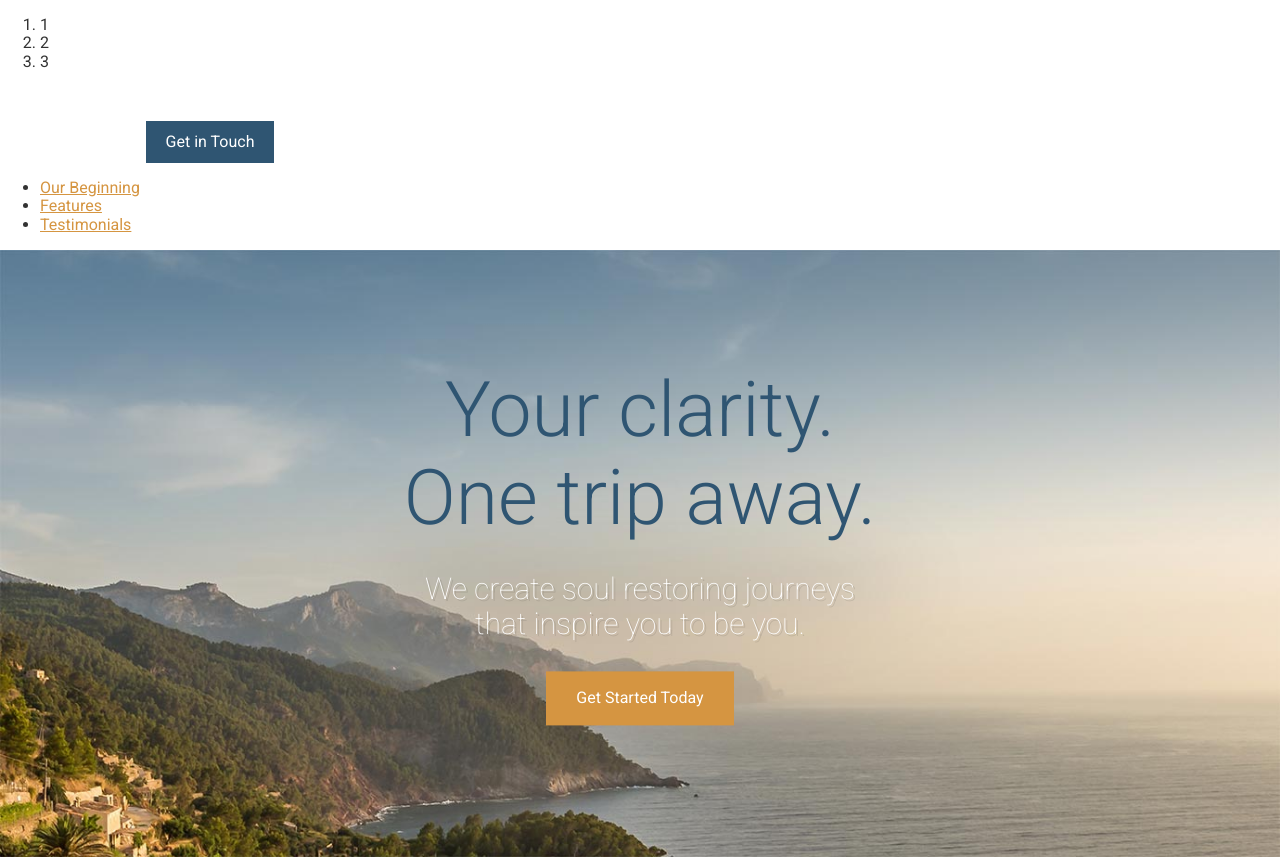
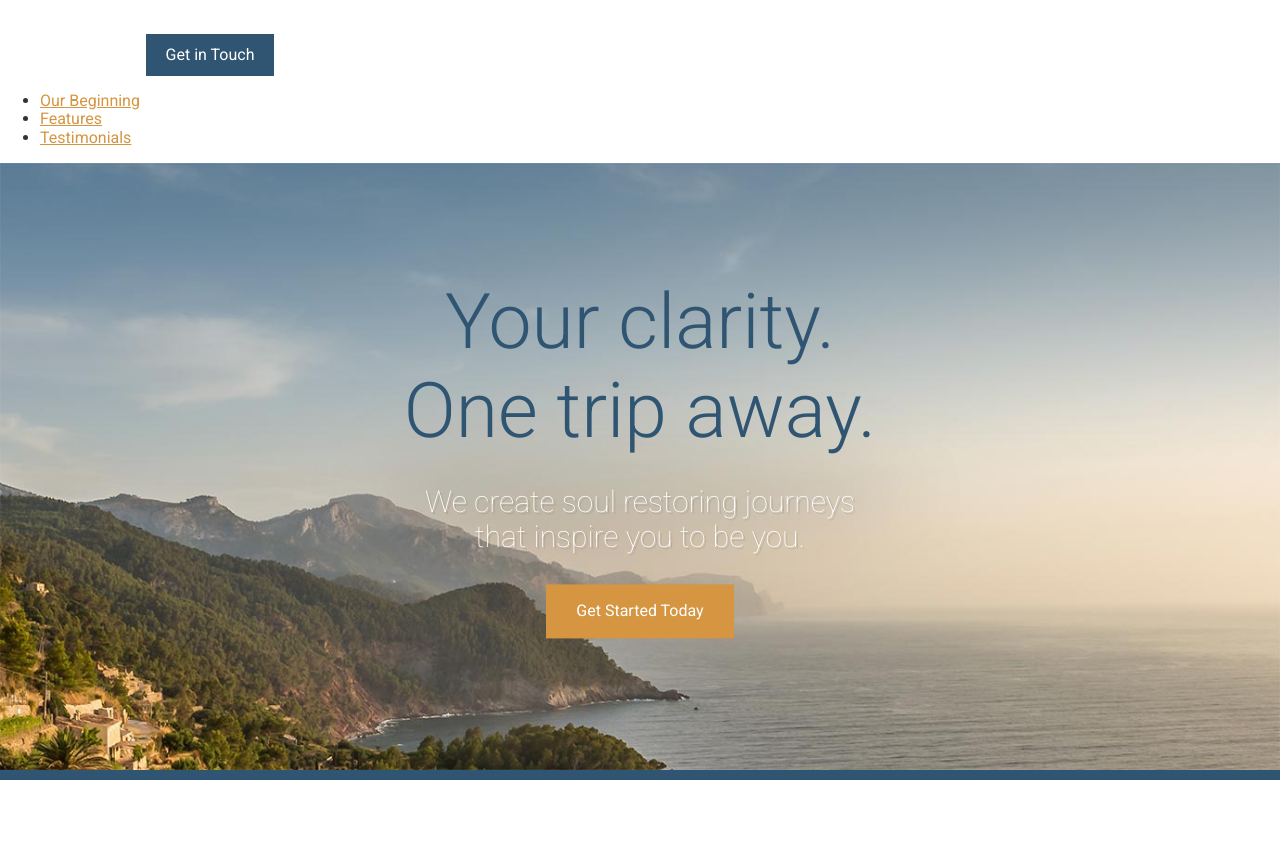
Before and after one commit to Deivi2/single-page-web-project, a website: page app/index.html in a window 1280 px wide. Shown: the top 857 px of the page. Drawn offline with Linux system fonts and the light colour scheme.

Commit message:
delete count

```diff
--- a/app/index.html
+++ b/app/index.html
@@ -11,12 +11,6 @@
     <link rel="stylesheet" href="temp/styles/styles.css">
 </head>
 <body>
-        <ol>
-            <li>1</li>
-            <li>2</li>
-            <li>3</li>
-        </ol>
-
 
 
 <header>
```
